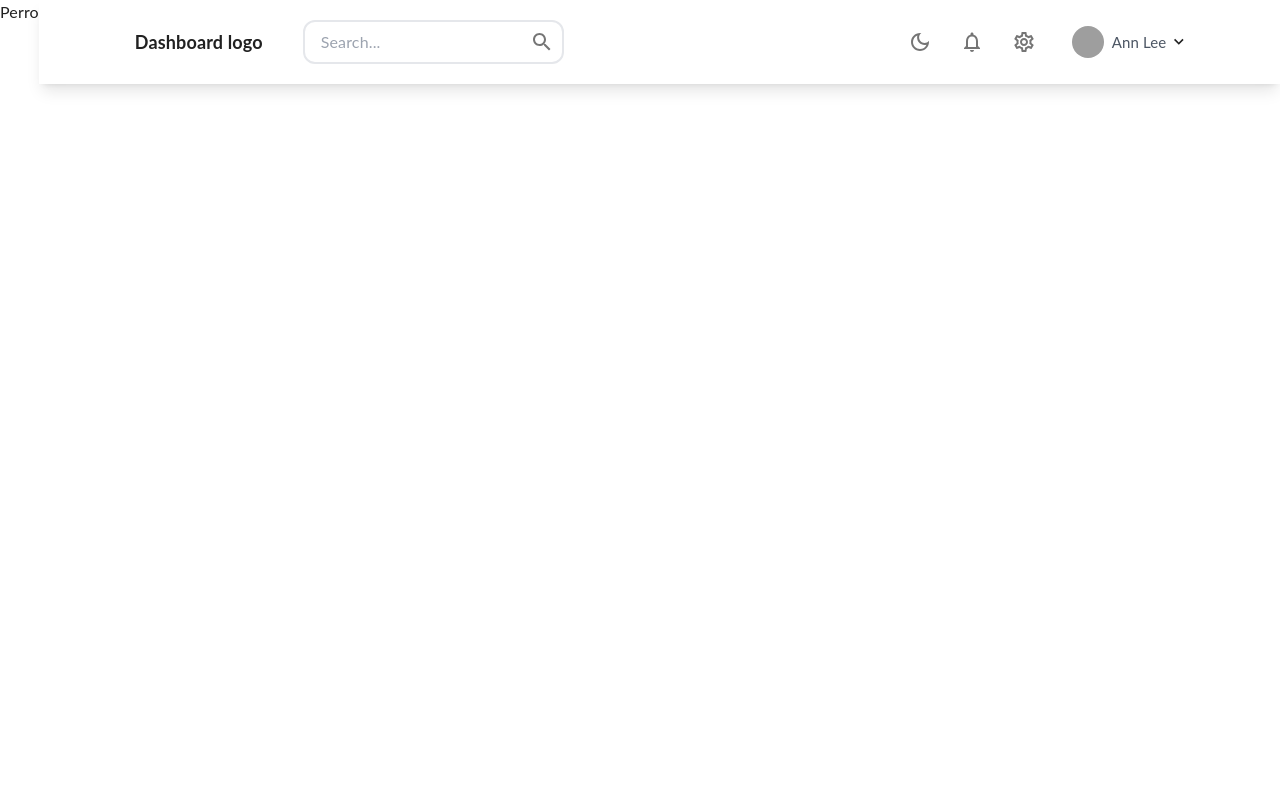
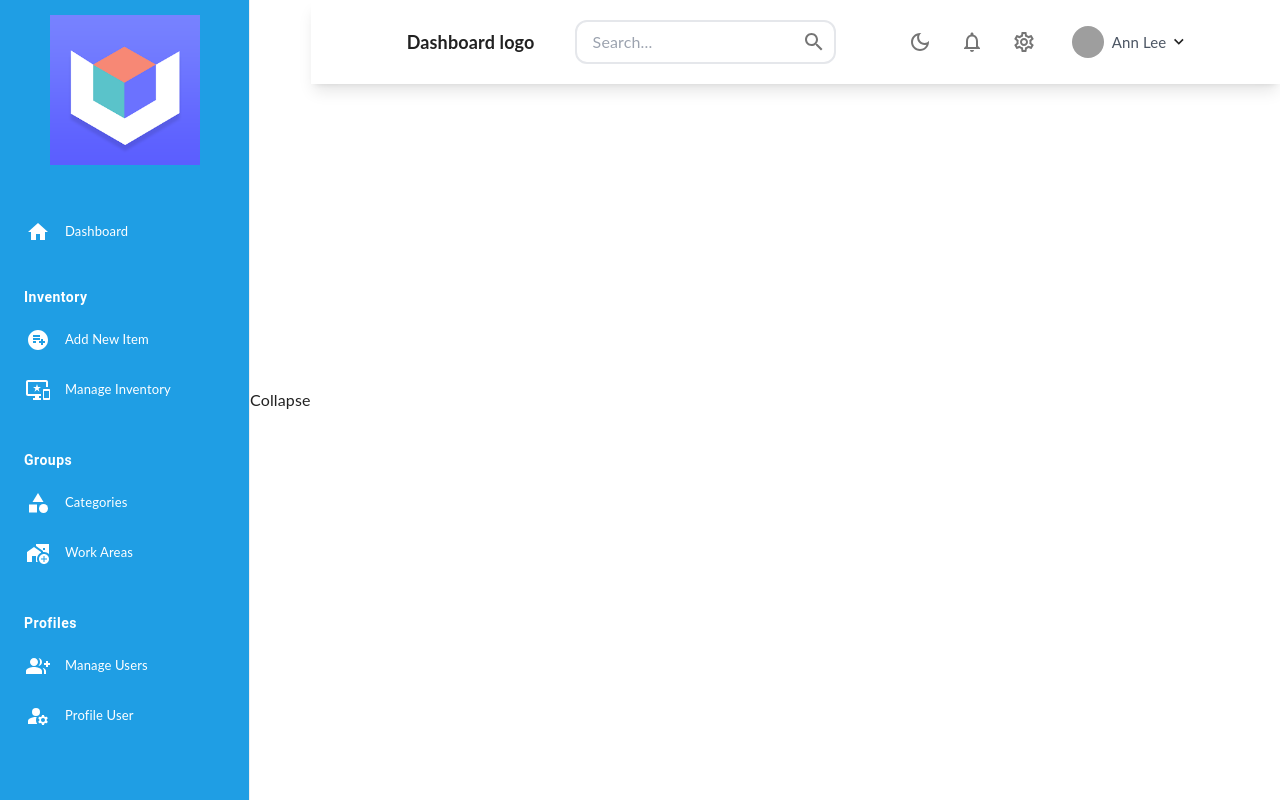
Before and after one commit to EmmanuelHdez/management-inventory-admin, a React (Create React App) app: page / in a window 1280 px wide. Built offline with nearby package versions, Linux system fonts and the light colour scheme; grey boxes are pictures that could not be loaded.

Commit message:
Sidebar finished
Ajustar solo detalles minimos en el Sidebar

```diff
--- a/src/App.js
+++ b/src/App.js
@@ -1,8 +1,13 @@
 import { CssBaseline } from '@mui/material';
 import Topbar from './views/global/Topbar';
-import Sidebar from './views/global/Sidebar';
+import SideMenu from './views/global/Menu';
 // import Dashboard from './views/dashboard';
 import { Routes, Route } from "react-router-dom";
+import { ProSidebarProvider } from 'react-pro-sidebar';
+
+<ProSidebarProvider>
+  <App />
+</ProSidebarProvider>;
 
 function App() {
   return (
@@ -10,7 +15,9 @@ function App() {
       <CssBaseline/>
       <div className="body">
 
-          <Sidebar/>
+          <ProSidebarProvider>
+            <SideMenu/>
+          </ProSidebarProvider>
 
           <main className='content'>
               <Topbar/>
--- /dev/null
+++ b/src/views/global/Menu.jsx
@@ -0,0 +1,174 @@
+import { useState } from 'react';
+import HomeIcon from '@mui/icons-material/Home';
+import PlaylistAddCircleIcon from '@mui/icons-material/PlaylistAddCircle';
+import ImportantDevicesIcon from '@mui/icons-material/ImportantDevices';
+import CategoryIcon from '@mui/icons-material/Category';
+import AddHomeWorkIcon from '@mui/icons-material/AddHomeWork';
+import GroupAddIcon from '@mui/icons-material/GroupAdd';
+import ManageAccountsIcon from '@mui/icons-material/ManageAccounts';
+import logoApp from '../../assets/logoApp-stock.webp';
+import { Typography } from "@mui/material";
+import {
+    Sidebar,
+    Menu,
+    MenuItem,
+    SubMenu,
+    useProSidebar,
+    menuClasses,
+    MenuItemStyles,
+  } from 'react-pro-sidebar';
+
+
+const rgbaConverter = (hex, alpha) =>  {
+    const r = parseInt(hex.slice(1, 3), 16);
+    const g = parseInt(hex.slice(3, 5), 16);
+    const b = parseInt(hex.slice(5, 7), 16);
+
+    return `rgba(${r}, ${g}, ${b}, ${alpha})`;
+
+}
+
+
+
+
+function SideMenu () {
+
+    const { toggleSidebar, collapseSidebar, broken, collapsed } = useProSidebar();
+
+
+    const menuItemStyles = {
+        root: {
+            fontSize: '13px',
+            fontWeight: '400'
+        },
+        icon: {
+            color: '#ffffff',
+            [`&.${menuClasses.disabled}`]: {
+                color: '#9fb6cf',
+            },
+        },
+        SubMenuExpandIcon: {
+            color: '#ffffff',
+        },
+
+        button: {
+            [`&.${menuClasses.disabled}`]: {
+              color: '#9fb6cf',
+            },
+            '&:hover': {
+              backgroundColor: rgbaConverter('#38bdf8', 1),
+              color: '#ffffff',
+            },
+        },
+        label: ({ open }) => ({
+            fontWeight: open ? 600 : undefined,
+        }),
+
+    }
+
+
+
+    return (
+        <div className="flex h-full">
+            <Sidebar
+                breakPoint="lg"
+                backgroundColor={rgbaConverter('#1F9EE4', 1)}
+                rootStyles={{
+                    color: '#ffffff',
+                }}
+            >
+                <div className="flex flex-col h-full">
+                    <div className="mb-[27px] mt-[15px]">
+                        <div className="flex">
+                            <img src={logoApp} className={`cursor-pointer duration-500 w-[150px] mx-auto
+                                ${collapsed && "rotate-[360deg]"}
+                            `}/>
+                        </div>
+                    </div>
+                    <div className="flex-1 mb-[32px]">
+
+
+                        <Menu menuItemStyles={menuItemStyles} className="my-[15px]">
+                            <MenuItem icon={<HomeIcon />}>
+                                Dashboard
+                            </MenuItem>
+                        </Menu>
+
+
+                        {/* Inventory Section */}
+
+                        <div className="py-0 px-[24px] mb-[8px] mt-[30px]">
+                            <Typography
+                                variant="body2"
+                                fontWeight={600}
+                                style={{ opacity: collapsed ? 0 : 1, letterSpacing: '0.5px' }}
+                            >
+                                Inventory
+                            </Typography>
+                        </div>
+
+                        <Menu menuItemStyles={menuItemStyles}>
+                            <MenuItem icon={<PlaylistAddCircleIcon />}>
+                                Add New Item
+                            </MenuItem>
+                            <MenuItem icon={<ImportantDevicesIcon />}>
+                                Manage Inventory
+                            </MenuItem>
+                        </Menu>
+
+                        {/* Groups of Inventory */}
+
+                        <div className="py-0 px-[24px] mb-[8px] mt-[35px]">
+                            <Typography
+                                variant="body2"
+                                fontWeight={600}
+                                style={{ opacity: collapsed ? 0 : 1, letterSpacing: '0.5px' }}
+                            >
+                                Groups
+                            </Typography>
+                        </div>
+
+                        <Menu menuItemStyles={menuItemStyles}>
+                            <MenuItem icon={<CategoryIcon />}>
+                                Categories
+                            </MenuItem>
+                            <MenuItem icon={<AddHomeWorkIcon />}>
+                                Work Areas
+                            </MenuItem>
+                        </Menu>
+
+
+                        {/* Groups of Inventory */}
+
+                        <div className="py-0 px-[24px] mb-[8px] mt-[35px]">
+                            <Typography
+                                variant="body2"
+                                fontWeight={600}
+                                style={{ opacity: collapsed ? 0 : 1, letterSpacing: '0.5px' }}
+                            >
+                                Profiles
+                            </Typography>
+                        </div>
+
+                        <Menu menuItemStyles={menuItemStyles}>
+                            <MenuItem icon={<GroupAddIcon />}>
+                                Manage Users
+                            </MenuItem>
+                            <MenuItem icon={<ManageAccountsIcon />}>
+                                Profile User
+                            </MenuItem>
+                        </Menu>
+
+
+                    </div>
+
+                </div>
+
+
+            </Sidebar>
+            <button onClick={() => collapseSidebar()}>Collapse</button>
+        </div>
+    )
+}
+
+export default SideMenu;
--- a/src/views/global/Sidebar.jsx
+++ /dev/null
@@ -1,11 +0,0 @@
-import { useState } from "react";
-
-
-
-function Sidebar () {
-    return (
-        <p>Perro</p>
-    )
-}
-
-export default Sidebar;
--- a/src/views/global/Topbar.jsx
+++ b/src/views/global/Topbar.jsx
@@ -4,9 +4,14 @@ import NotificationsOutlinedIcon from "@mui/icons-material/NotificationsOutlined
 import SettingsOutlinedIcon from "@mui/icons-material/SettingsOutlined";
 import SearchIcon from "@mui/icons-material/Search";
 
-
+import {useLocation,useNavigate} from "react-router-dom"
 
 function Topbar () {
+    const state = useLocation();
+    const naviagate= useNavigate();
+    const nav = useLocation();
+
+    console.log(nav);
     return (
         <div className="flex justify-between m-0 px-[6rem] bg-white shadow-lg relative items-center py-5">
             {/* Searchbar and logo */}
@@ -29,10 +34,14 @@ function Topbar () {
             <div className="flex space-x-7">
 
                 <div className="flex space-x-3">
-                    <IconButton>
+                    <IconButton
+                    onClick={()=>{naviagate("/headSets")}}
+                    >
                         <DarkModeOutlinedIcon />
                     </IconButton>
-                    <IconButton>
+                    <IconButton
+                     onClick={()=>window.history.pushState(null,"","/computer")}
+                    >
                         <NotificationsOutlinedIcon />
                     </IconButton>
                     <IconButton>
@@ -45,7 +54,7 @@ function Topbar () {
                         <img src="https://www.creative-tim.com/learning-lab/tailwind-starter-kit/img/team-4-470x470.png" className="w-[32px] rounded-full h-[32px] border-none" />
                         <div className="flex justify-between md:inline-flex items-center ml-2">
                             <span className="text-gray-600 text-[15px]">Ann Lee</span>
-                            <svg xmlns="http://www.w3.org/2000/svg" class="w-[0.6rem] h-[0.6rem] fill-current ml-2" viewBox="0 0 24 24"><path d="M0 7.33l2.829-2.83 9.175 9.339 9.167-9.339 2.829 2.83-11.996 12.17z"></path></svg>
+                            <svg xmlns="http://www.w3.org/2000/svg" className="w-[0.6rem] h-[0.6rem] fill-current ml-2" viewBox="0 0 24 24"><path d="M0 7.33l2.829-2.83 9.175 9.339 9.167-9.339 2.829 2.83-11.996 12.17z"></path></svg>
                         </div>
                     </div>
                 </div>
```
Also changed, not shown: src/assets/logoApp-stock.webp (added).
